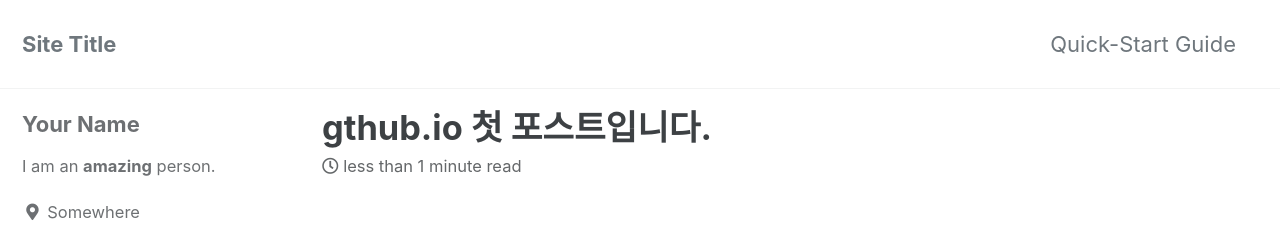
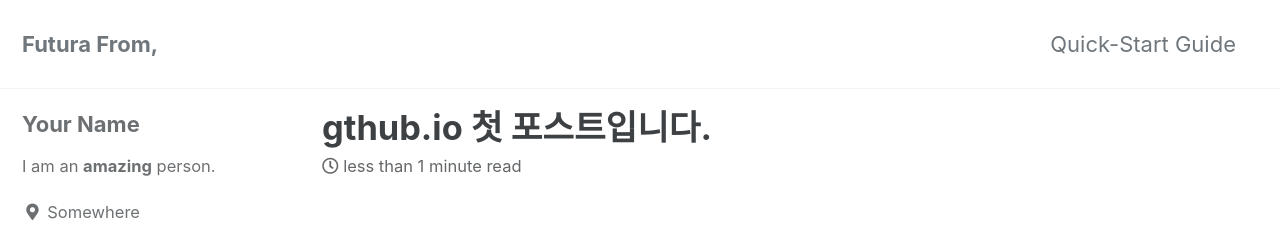
Before and after one commit to cinescope-wkr/cinescope-wkr.github.io, a Jekyll site: the page built from _posts/2022-07-31-github.md, in a window 1280 px wide. Shown: the top 225 px of the page. Built offline with Jekyll 4.4.1, drawn with Linux system fonts in a browser that asks for light colours; cached includes are drawn as plain includes.

Commit message:
changed the site name

```diff
--- a/_config.yml
+++ b/_config.yml
@@ -16,7 +16,7 @@ minimal_mistakes_skin    : "default" # "air", "aqua", "contrast", "dark", "dirt"
 
 # Site Settings
 locale                   : "en-US"
-title                    : "Site Title"
+title                    : "Futura From,"
 title_separator          : "-"
 subtitle                 : # site tagline that appears below site title in masthead
 name                     : "Your Name"
```
Also changed, not shown: 1 other file.
